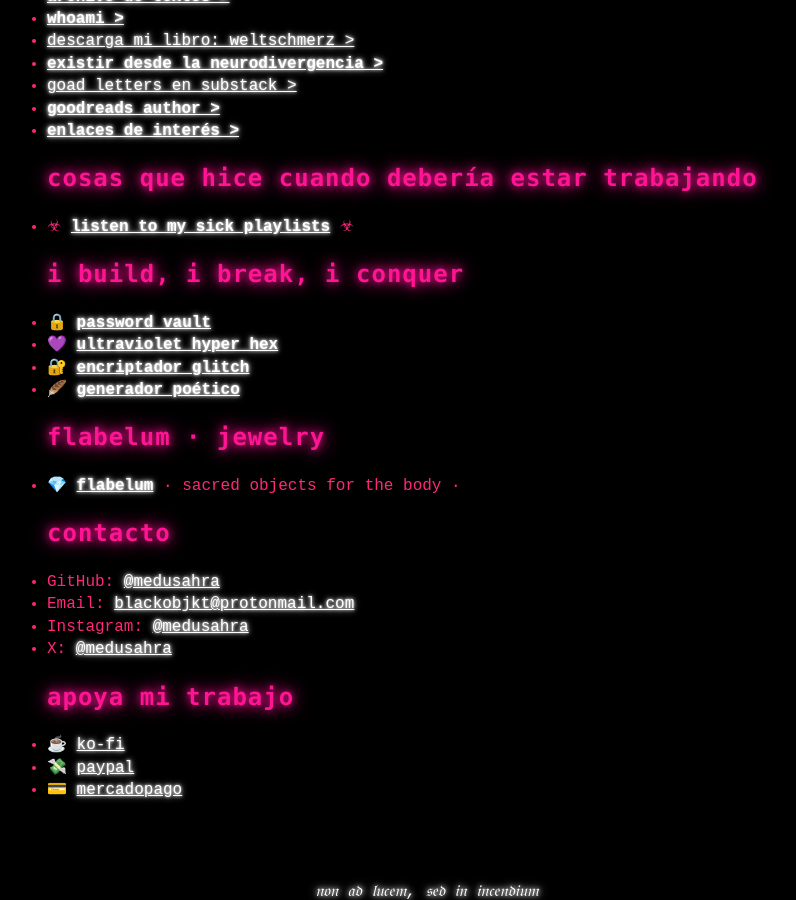
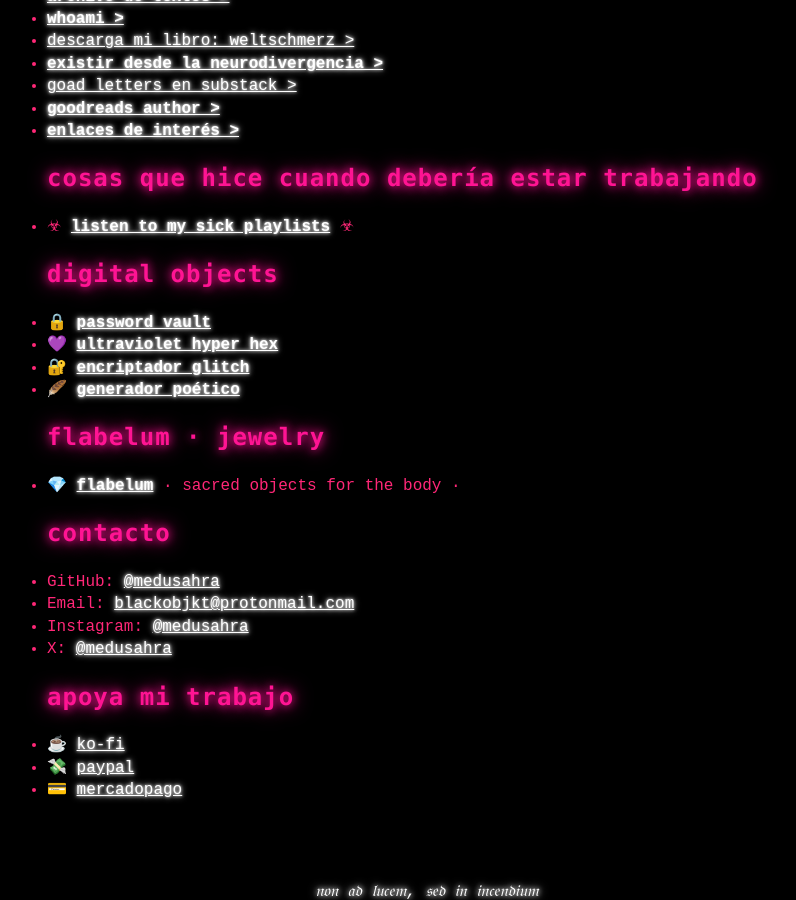
Before and after one commit to medusahra/medusahra.github.io, a Jekyll site: the page built from index.md, in a window 1280 px wide and 900 px high, scrolled down 905 px. Shown: the whole window, without its empty margins (213-1009 px from the left). Built offline with Jekyll 4.4.1, drawn with Linux system fonts in a browser that asks for light colours.

Commit message:
Update index.md

```diff
--- a/index.md
+++ b/index.md
@@ -37,7 +37,7 @@ Escribo filosofía, ensayo, crítica cultural y poemas quasi-ensayísticos vagam
 - **[enlaces de interés >](/enlaces.html)**
 ## cosas que hice cuando debería estar trabajando
 - ☣ **<a href="https://open.spotify.com/user/oer0flire345iy1g4vaifowzc/playlists" target="_blank">listen to my sick playlists</a>** ☣
-## i build, i break, i conquer
+## digital objects
 - 🔒 **[password vault](/2025/11/23/password-vault.html)**
 - 💜 **[ultraviolet hyper hex](/2025/11/21/ultraviolet.html)**
 - 🔐 **[encriptador glitch](/2025/11/21/encriptador-glitch.html)**
```
